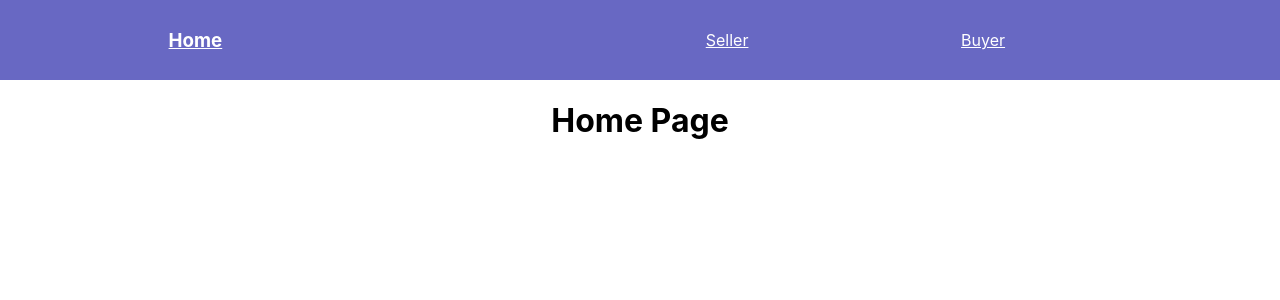
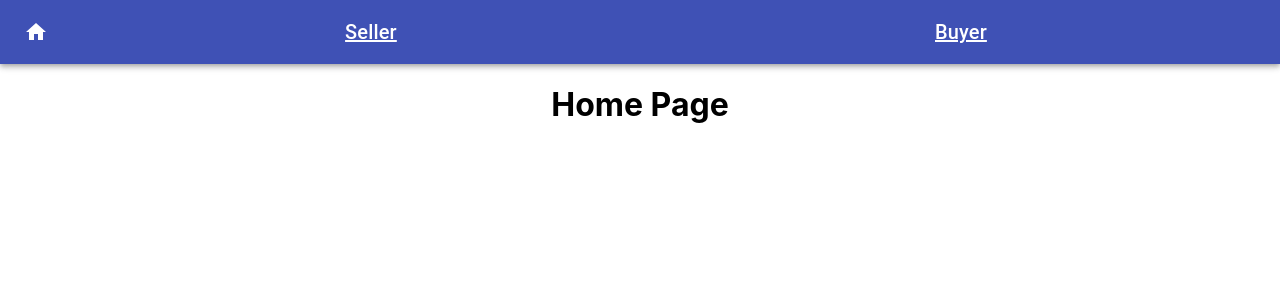
Before and after one commit to DziugasRam/Local-Stars, a React (Create React App) app in the folder Frontend/local-stars/: page / in a window 1280 px wide. Shown: the top 300 px of the page. Built offline with nearby package versions, Linux system fonts and the light colour scheme.

Commit message:
Created simple app bar

```diff
--- a/Frontend/local-stars/package.json
+++ b/Frontend/local-stars/package.json
@@ -4,6 +4,7 @@
   "private": true,
   "dependencies": {
     "@material-ui/core": "^4.11.0",
+    "@material-ui/icons": "^4.9.1",
     "@testing-library/jest-dom": "^5.11.5",
     "@testing-library/react": "^11.1.2",
     "@testing-library/user-event": "^12.2.2",
--- a/Frontend/local-stars/src/App.tsx
+++ b/Frontend/local-stars/src/App.tsx
@@ -1,16 +1,17 @@
 
 import React from 'react'
 import './App.css';
-import Nav from './Nav';
+import Bar from './AppBar';
 import Seller from './Seller';
 import Buyer from './Buyer';
+import Home from './HomePage';
 import {BrowserRouter as Router, Switch, Route} from 'react-router-dom';
 
 function App() {
   return (
     <Router>
       <div className="App">
-        <Nav/>
+        <Bar/>
         <Switch>
           <Route path="/" exact component={Home}/>
           <Route path="/seller" component={Seller}/>
@@ -21,10 +22,4 @@
   );
 }
 
-const Home = () => (
-  <div>
-    <h1>Home Page</h1>
-  </div>
-)
-
 export default App;
--- /dev/null
+++ b/Frontend/local-stars/src/AppBar.tsx
@@ -0,0 +1,52 @@
+import React from 'react'
+import './App.css';
+import {Link} from 'react-router-dom'
+import { AppBar, IconButton, makeStyles, Toolbar, Typography } from '@material-ui/core';
+import HomeIcon from '@material-ui/icons/Home';
+
+const useStyles = makeStyles((theme) => ({
+    root: {
+      flexGrow: 1,
+    },
+    menuButton: {
+      marginRight: theme.spacing(2),
+    },
+    links: {
+      flexGrow: 1,
+    },
+  }));
+
+function Bar() {
+
+    const classes = useStyles();
+
+    const navStyle = {
+      color : 'white'
+    }
+
+    return (
+    <div className={classes.root}>
+        <AppBar position="static">
+            <Toolbar>
+                <Link style={navStyle} to='/'>
+                    <IconButton edge="start" className={classes.menuButton} color="inherit" aria-label="menu">
+                        <HomeIcon />
+                    </IconButton>
+                </Link>
+                <Typography variant="h6" className={classes.links}>
+                    <Link style={navStyle} to='/seller'>
+                        Seller
+                    </Link>
+                </Typography>
+                <Typography variant="h6" className={classes.links}>
+                    <Link style={navStyle} to='/buyer'>
+                        Buyer
+                    </Link>
+                </Typography>
+            </Toolbar>
+        </AppBar>
+    </div>
+    );
+}
+
+export default Bar;
--- a/Frontend/local-stars/src/Buyer.tsx
+++ b/Frontend/local-stars/src/Buyer.tsx
@@ -1,5 +1,5 @@
 import React from 'react'
-import './App.css';
+import {Grid} from '@material-ui/core'
 
 function Buyer() {
   return (
--- /dev/null
+++ b/Frontend/local-stars/src/HomePage.tsx
@@ -0,0 +1,11 @@
+import React from 'react'
+
+function Home() {
+  return (
+    <div>
+      <h1>Home Page</h1>
+    </div>
+  );
+}
+
+export default Home;
--- a/Frontend/local-stars/src/Nav.tsx
+++ /dev/null
@@ -1,28 +0,0 @@
-import React from 'react'
-import './App.css';
-import {Link} from 'react-router-dom'
-
-function Nav() {
-
-  const navStyle = {
-      color : 'white'
-  }
-
-  return (
-    <nav>
-        <Link style={navStyle} to='/'>
-            <h3>Home</h3>
-        </Link>
-        <ul className="nav-links">
-            <Link style={navStyle} to='/seller'>
-                <li>Seller</li>
-            </Link>
-            <Link style={navStyle} to='/buyer'>
-                <li>Buyer</li>
-            </Link>
-        </ul>
-    </nav>
-  );
-}
-
-export default Nav;
--- a/Frontend/local-stars/src/Seller.tsx
+++ b/Frontend/local-stars/src/Seller.tsx
@@ -1,5 +1,4 @@
 import React from 'react'
-import './App.css';
 
 function Seller() {
   return (
```
Also changed, not shown: 1 other file (tests, documents, lock files or other folders).
